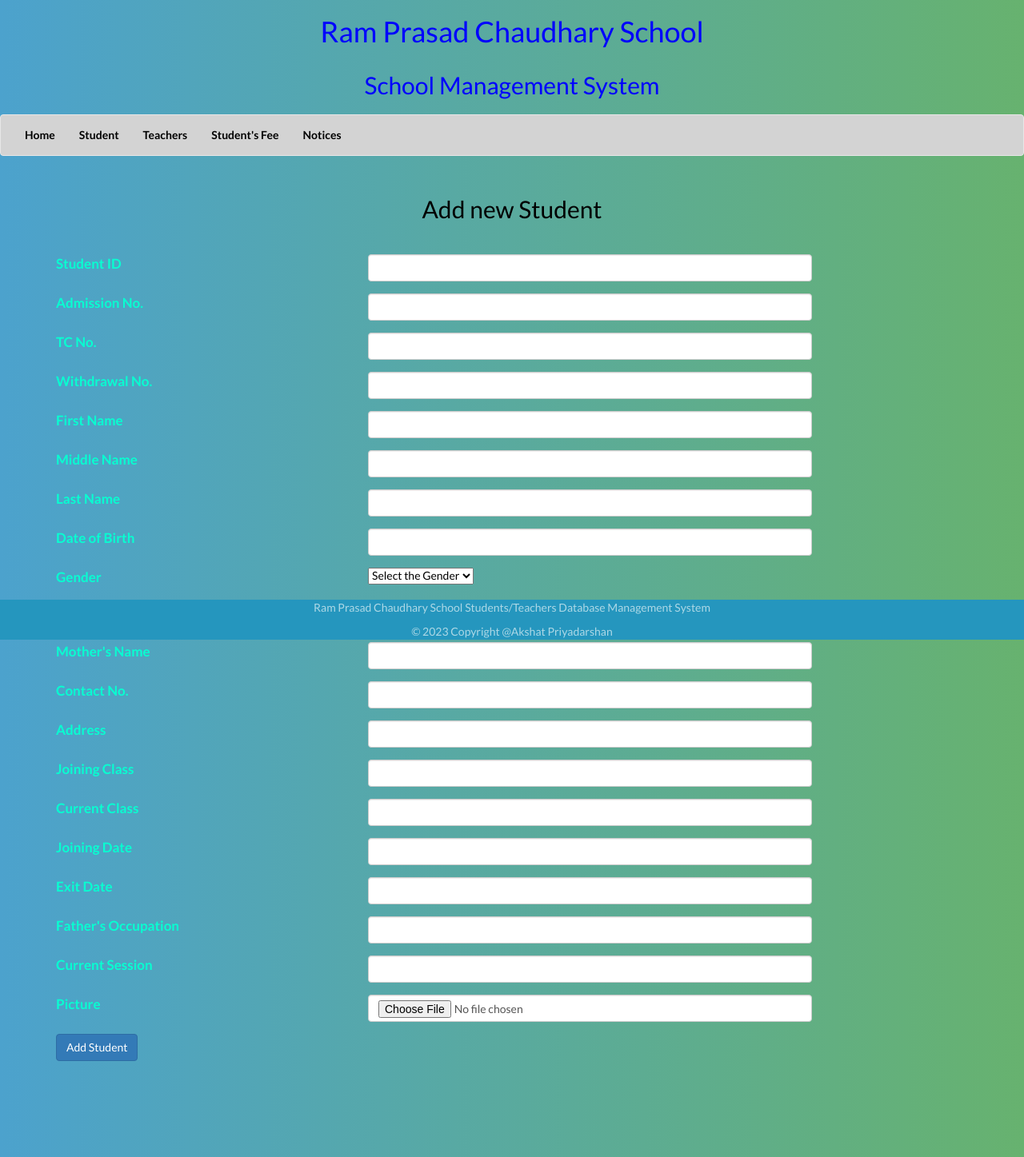
After one commit to akshatpriyadarshan/SchoolDBFlask, a Flask app: page /add-student in a window 1280 px wide. The commit adds this page. Shown: the whole page at 80% size. Run offline with Flask 2, Linux system fonts and the light colour scheme; some libraries are stand-ins or nearby versions.

Commit message:
Version 1.5

```diff
--- a/app.py
+++ b/app.py
@@ -105,6 +105,81 @@ def search_student():
     return render_template('student.html')
 
 
+@app.route('/add-student', methods=['GET', 'POST'])
+def add_student():
+    # Handle the form submission to add a new student to the database
+    print("in add_student")
+    if request.method == 'POST':
+        # Get the form data from the request
+        print("request is POST")
+        student_id = int(request.form['student_id'])
+        student_admno = int(request.form['student_admno'])
+        student_tcno = request.form['student_tcno']
+        student_withdrawalno = request.form['student_withdrawalno']
+        student_firstname = request.form['student_firstname']
+        student_middlename = request.form['student_middlename']
+        student_lastname = request.form['student_lastname']
+        student_dob = request.form['student_dob']
+        student_gender = request.form['student_gender']
+        student_fathername = request.form['student_fathername']
+        student_mothersname = request.form['student_mothersname']
+        student_contactnum = request.form['student_contactnum']
+        student_address = request.form['student_address']
+        student_joiningclass = request.form['student_joiningclass']
+        student_currclass = request.form['student_currclass']
+        student_joiningdate = request.form['student_joiningdate']
+        student_exitdate = request.form['student_exitdate']
+        student_fatheroccupation = request.form['student_fatheroccupation']
+        student_currsession = request.form['student_currsession']
+        student_image = request.form['student_image']
+
+        # Validate the form data
+        if not student_admno or not student_tcno:
+            flash('Please fill in all required fields.')
+            return redirect(url_for('add_student'))
+
+        # Insert the data into the database
+        cur = mysql.connect().cursor()
+        print(cur)
+        insert_query = "INSERT INTO student (idStudent, Student_admno, Student_tcno, Student_withdrawalno, " \
+                       "Student_firstname, Student_middlename, Student_lastname, Student_dob, student_gender, " \
+                       "Student_fathername, Student_mothersname, Student_contactnum, Student_address, " \
+                       "Student_joiningclass, Student_currclass, Student_joiningdate, Student_exitdate, " \
+                       "Student_fatheroccupation, Student_currsession, student_image) " \
+                       "VALUES (%s, %s, %s, %s, %s, %s, %s, %s, %s, %s, %s, %s, %s, %s, %s, %s, %s, %s, %s, %s)"
+        try:
+            cur.execute(insert_query, (student_id, student_admno, student_tcno, student_withdrawalno, student_firstname,
+                                       student_middlename, student_lastname, student_dob, student_gender,
+                                       student_fathername, student_mothersname, student_contactnum, student_address,
+                                       student_joiningclass, student_currclass, student_joiningdate, student_exitdate,
+                                       student_fatheroccupation, student_currsession, student_image))
+            mysql.connect().commit()
+
+            print(student_id, student_admno, student_tcno, student_withdrawalno, student_firstname, student_middlename,
+                  student_lastname, student_dob, student_gender, student_fathername, student_mothersname,
+                  student_contactnum, student_address, student_joiningclass, student_currclass, student_joiningdate,
+                  student_exitdate, student_fatheroccupation, student_currsession, student_image)
+        except mysql.connect().Error as err:
+            print(err)
+            print("Error Code:", err.errno)
+            print("SQLSTATE", err.sqlstate)
+            print("Message", err.msg)
+        except mysql.connect().ProgrammingError as err:
+            print(err)
+        except (mysql.connect().IntegrityError, mysql.connect().DataError) as err:
+            print("DataError or IntegrityError")
+            print(err)
+        finally:
+            mysql.connect().close()
+            print('New student added successfully.')
+
+        # Redirect the user back to the student page
+        return redirect(url_for('student'))
+    else:
+        # If the request is a GET request, just render the add student form
+        return render_template('add_student.html')
+
+
 @app.route('/teachers')
 def teachers():  # put application's code here
 
--- /dev/null
+++ b/templates/add_student.html
@@ -0,0 +1,148 @@
+{% extends "base.html" %}
+
+{% block content %}
+  <div class="container" style="margin-bottom:60px; padding-bottom:60px;">
+    <h2>Add new Student</h2>
+    <br>
+    <form method="POST" action="{{ url_for('add_student') }}">
+      <div class="form-group row">
+        <label class="col-sm-4 col-form-label" for="student_id">Student ID</label>
+        <div class="col-sm-6">
+          <input type="text" class="form-control" id="student_id" name="student_id">
+        </div>
+      </div>
+      <div class="form-group row">
+        <label class="col-sm-4 col-form-label" for="student_admno">Admission No.</label>
+        <div class="col-sm-6">
+          <input type="text" class="form-control" id="student_admno" name="student_admno">
+        </div>
+      </div>
+      <div class="form-group row">
+        <label class="col-sm-4 col-form-label" for="student_tcno">TC No.</label>
+        <div class="col-sm-6">
+          <input type="text" class="form-control" id="student_tcno" name="student_tcno">
+        </div>
+      </div>
+      <div class="form-group row">
+        <label class="col-sm-4 col-form-label" for="student_withdrawalno">Withdrawal No.</label>
+        <div class="col-sm-6">
+          <input type="text" class="form-control" id="student_withdrawalno" name="student_withdrawalno">
+        </div>
+      </div>
+      <div class="form-group row">
+        <label class="col-sm-4 col-form-label" for="student_firstname">First Name</label>
+        <div class="col-sm-6">
+          <input type="text" class="form-control" id="student_firstname" name="student_firstname">
+        </div>
+      </div>
+      <div class="form-group row">
+        <label class="col-sm-4 col-form-label" for="student_middlename">Middle Name</label>
+        <div class="col-sm-6">
+          <input type="text" class="form-control" id="student_middlename" name="student_middlename">
+        </div>
+      </div>
+      <div class="form-group row">
+        <label class="col-sm-4 col-form-label" for="student_lastname">Last Name</label>
+        <div class="col-sm-6">
+          <input type="text" class="form-control" id="student_lastname" name="student_lastname">
+        </div>
+      </div>
+      <div class="form-group row">
+        <label class="col-sm-4 col-form-label" for="student_dob">Date of Birth</label>
+        <div class="col-sm-6">
+          <input type="text" class="form-control datepicker" id="student_dob" name="student_dob">
+        </div>
+      </div>
+      <div class="form-group row">
+        <label class="col-sm-4 col-form-label" for="student_gender">Gender</label>
+        <div class="col-sm-6">
+<!--          <input type="text" class="form-control" id="student_gender" name="student_gender">-->
+          <select class="form-select form-select-lg mb-3" aria-label=".form-select-lg example" id="student_gender" name="student_gender" >
+            <option selected>Select the Gender</option>
+            <option value="Male">Male</option>
+            <option value="Female">Female</option>
+          </select>
+        </div>
+      </div>
+      <div class="form-group row">
+        <label class="col-sm-4 col-form-label" for="student_fathername">Father's Name</label>
+        <div class="col-sm-6">
+          <input type="text" class="form-control" id="student_fathername" name="student_fathername">
+        </div>
+      </div>
+      <div class="form-group row">
+        <label class="col-sm-4 col-form-label" for="student_mothersname">Mother's Name</label>
+        <div class="col-sm-6">
+          <input type="text" class="form-control" id="student_mothersname" name="student_mothersname">
+        </div>
+      </div>
+      <div class="form-group row">
+        <label class="col-sm-4 col-form-label" for="student_contactnum">Contact No.</label>
+        <div class="col-sm-6">
+          <input type="text" class="form-control" id="student_contactnum" name="student_contactnum">
+        </div>
+      </div>
+      <div class="form-group row">
+        <label class="col-sm-4 col-form-label" for="student_address">Address</label>
+        <div class="col-sm-6">
+          <input type="text" class="form-control" id="student_address" name="student_address">
+        </div>
+      </div>
+      <div class="form-group row">
+        <label class="col-sm-4 col-form-label" for="student_joiningclass">Joining Class</label>
+        <div class="col-sm-6">
+          <input type="text" class="form-control" id="student_joiningclass" name="student_joiningclass">
+        </div>
+      </div>
+      <div class="form-group row">
+        <label class="col-sm-4 col-form-label" for="student_currclass">Current Class</label>
+        <div class="col-sm-6">
+          <input type="text" class="form-control" id="student_currclass" name="student_currclass">
+        </div>
+      </div>
+      <div class="form-group row">
+        <label class="col-sm-4 col-form-label" for="student_joiningdate">Joining Date</label>
+        <div class="col-sm-6">
+          <input type="text" class="form-control datepicker" id="student_joiningdate" name="student_joiningdate">
+        </div>
+      </div>
+      <div class="form-group row">
+        <label class="col-sm-4 col-form-label" for="student_exitdate">Exit Date</label>
+        <div class="col-sm-6">
+          <input type="text" class="form-control datepicker" id="student_exitdate" name="student_exitdate">
+        </div>
+      </div>
+      <div class="form-group row">
+        <label class="col-sm-4 col-form-label" for="student_fatheroccupation">Father's Occupation</label>
+        <div class="col-sm-6">
+          <input type="text" class="form-control" id="student_fatheroccupation" name="student_fatheroccupation">
+        </div>
+      </div>
+      <div class="form-group row">
+        <label class="col-sm-4 col-form-label" for="student_currsession">Current Session</label>
+        <div class="col-sm-6">
+          <input type="text" class="form-control" id="student_currsession" name="student_currsession">
+        </div>
+      </div>
+      <div class="form-group row">
+        <label class="col-sm-4 col-form-label" for="student_image">Picture</label>
+        <div class="col-sm-6">
+          <input type="file" class="form-control" id="student_image" name="student_image">
+        </div>
+      </div>
+
+      <button type="submit" class="btn btn-primary">Add Student</button>
+    </form>
+  </div>
+
+
+<script>
+  $(function() {
+    $('.datepicker').datepicker({
+      dateFormat: 'yy-mm-dd', // set the date format
+      changeMonth: true,
+      changeYear: true
+    });
+  });
+</script>
+{% endblock %}
--- a/templates/base.html
+++ b/templates/base.html
@@ -12,6 +12,10 @@
     <script src="https://maxcdn.bootstrapcdn.com/bootstrap/3.4.1/js/bootstrap.min.js"></script>
     <!-- Google Fonts -->
     <link href="https://fonts.googleapis.com/css?family=Lato:300,400,700,900&display=swap" rel="stylesheet">
+
+    <link rel="stylesheet" href="https://code.jquery.com/ui/1.12.1/themes/base/jquery-ui.css">
+    <script src="https://code.jquery.com/jquery-3.6.0.min.js"></script>
+    <script src="https://code.jquery.com/ui/1.12.1/jquery-ui.min.js"></script>
 </head>
 <body class="body">
     <div class="header">
--- a/templates/student.html
+++ b/templates/student.html
@@ -19,7 +19,9 @@
           <label for="student_id">Student ID:</label>
           <input type="text" id="student_id" name="student_id">
           <button type="submit">Search</button>
+          <a href="{{ url_for('add_student') }}" class="btn btn-primary">Add Student</a>
         </form>
+
       </div>
 
 
@@ -122,6 +124,6 @@
       </div>
     {% endif %}
     </div>
-  </div>
+    </div>
 </div>
 {% endblock %}
```
Also changed, not shown: temp.txt (added, +20 -0 lines).
